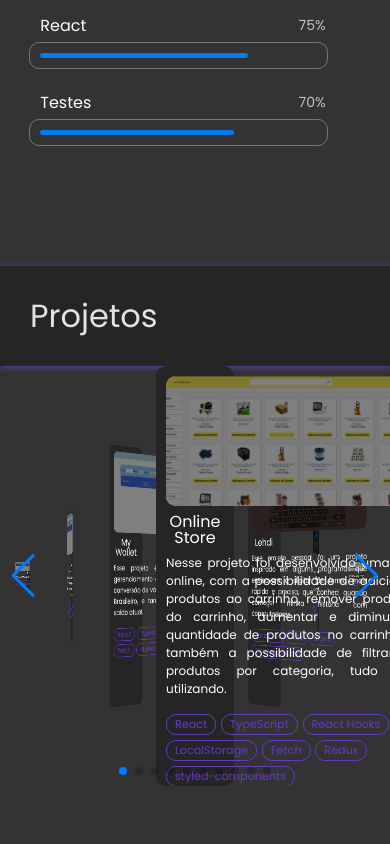
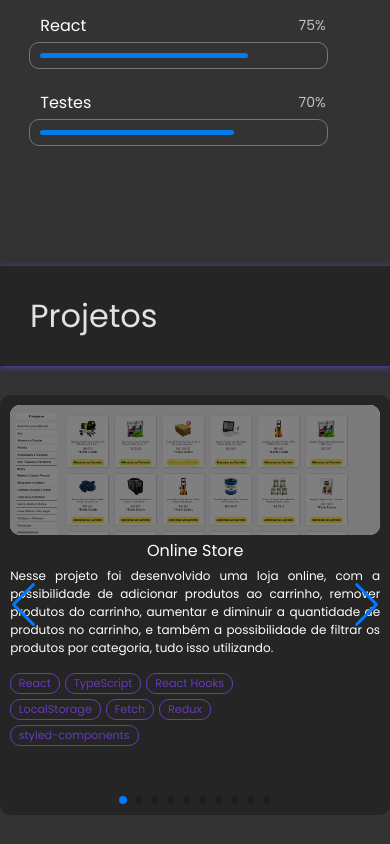
Before and after one commit to pedro-henrique-a-silva/pedro-henrique-a-silva.github.io, a React (Vite) app: page / in a window 390 px wide. Shown: the part 2060-2904 px from the top of the page. Before the commit the page ends 2846 px from the top, so only its background shows below. Built offline with nearby package versions, Linux system fonts and the light colour scheme.

Commit message:
customizing carousel

```diff
--- a/src/components/Carousel/Carousel.tsx
+++ b/src/components/Carousel/Carousel.tsx
@@ -2,9 +2,13 @@ import {
   Card,
   ImgContainer,
   TagsContainer,
+  CarouselWrapper,
 } from './style';
 import data from '../../data/data'
 import { Swiper, SwiperSlide } from 'swiper/react';
+import { register } from 'swiper/element/bundle';
+// register Swiper custom elements
+register();
 
 import {
   EffectCoverflow,
@@ -23,21 +27,33 @@ function Carousel() {
 
   return (
     <>
+    <CarouselWrapper>
       <Swiper
           modules={[EffectCoverflow, Navigation, Pagination]}
           speed={1000}
-        slidesPerView={5}
+          slidesPerView={1}
           centeredSlides
           tag="section"
           loop={true}
-        effect='coverflow'
-        coverflowEffect={{
-          rotate: 50,
-          stretch: 0,
-          depth: 160,
-          modifier: 1,
-          slideShadows: false,
-          scale: 0.7
+          spaceBetween={20}
+          effect= {'fade'}
+          fadeEffect= {{
+            crossFade: true
+          }}
+          breakpoints={ {
+            // when window width is >= 320px
+            768: {
+              slidesPerView: 3,
+              spaceBetween: 40
+            },
+            1100: {
+              slidesPerView: 4,
+              spaceBetween: 50
+            },
+
+          }}
+          cardsEffect={{
+            slideShadows: true,
           }}
           navigation
           pagination={{ clickable: true }}
@@ -63,7 +79,7 @@ function Carousel() {
             </SwiperSlide>
           ))}
         </Swiper>
-
+      </CarouselWrapper>
     </>
   );
 }
--- a/src/components/Carousel/style.ts
+++ b/src/components/Carousel/style.ts
@@ -2,59 +2,8 @@ import { styled } from 'styled-components';
 
 
 export const CarouselWrapper = styled.div`
-  width: fit-content;
-  min-width: 270px;
-  position: relative;
+
   margin: 29px auto;
-
-  & button {
-    position: absolute;
-    background-color: transparent;
-    color: ${({ theme }) => theme.colors.arrowBackground};
-    border: none;
-    cursor: pointer;
-  }
-
-  & button:nth-of-type(1) {
-    left: -35px;
-    top: 50%;
-  }
-
-  & button:nth-of-type(2) {
-    right: -35px;
-    top: 50%;
-  }
-
-  @media (max-width: 699px) {
-    width: 270px;
-
-    & ul {
-      width: 270px;
-    }
-  }
-
-  @media (min-width: 700px) {
-    width: 570px;
-
-    & ul {
-      width: 570px;
-    }
-  }
-
-  @media (min-width: 1000px) {
-    width: 860px;
-
-    & ul {
-      width: 860px;
-    }
-  }
-  @media (min-width: 1300px) {
-    width: 1140px;
-
-    & ul {
-      width: 1140px;
-    }
-  }
 `;
 
 export const CarouselContainer = styled.ul`
@@ -76,6 +25,8 @@ export const CarouselContainer = styled.ul`
 export const Card = styled.li`
   position: relative;
   padding: 10px;
+  min-width: 269px;
+  /* width: 269px; */
   height: 420px;
   background-color: ${({ theme }) => theme.colors.cardBackground};
   color: ${({ theme }) => theme.colors.primaryText};
@@ -104,9 +55,9 @@ export const Card = styled.li`
 
   & p {
     margin-bottom: 1rem;
-    width: 251px;
+    /* width: 251px; */
     line-height: 1.5;
-    font-size: 0.75rem;
+    font-size: 0.75em;
     text-align: justify;
     color: ${({ theme }) => theme.colors.primaryText};
 
@@ -114,7 +65,6 @@ export const Card = styled.li`
 
   & img {
     object-fit: cover;
-    width: 200px;
     width: 100%;
     height: 100%;
   }
@@ -127,7 +77,7 @@ export const ArrowsWrapper = styled.div`
 `
 
 export const ImgContainer = styled.div`
-  width: 250px;
+  /* width: 250px; */
   position: relative;
   border-radius: 10px;
   overflow: hidden;
```
Lines whose indentation alone changed are shown as unchanged.
